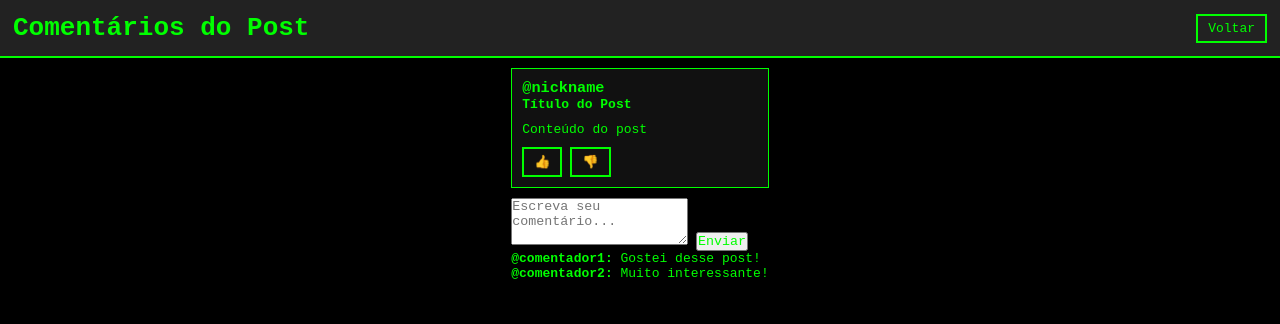
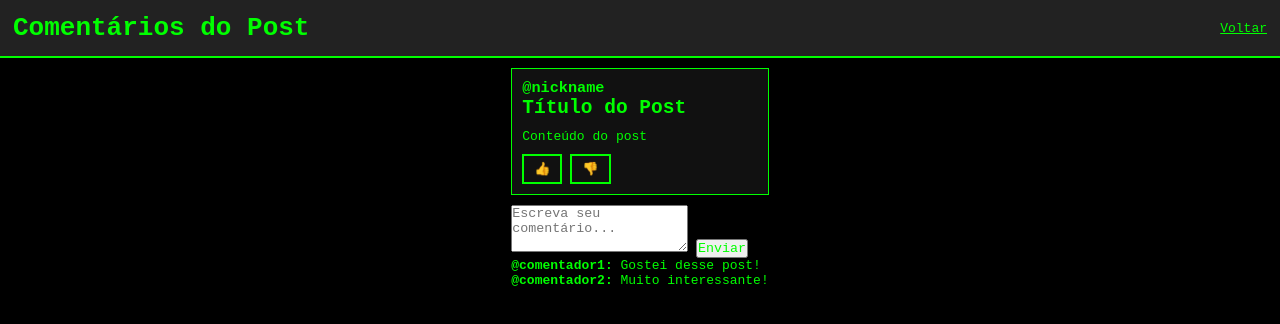
Before and after one commit to makako3wr3fr/Forum_Welito, a plain HTML site: page comments.html in a window 1280 px wide. Drawn offline with Linux system fonts and the light colour scheme.

Commit message:
Update styles.css

```diff
--- a/styles.css
+++ b/styles.css
@@ -115,12 +115,22 @@ form button {
     color: #00ff00;
 }
 
+/* Título do post com maior destaque */
+.post h4 {
+    color: #00ff00;
+    font-size: 1.5em;
+    font-weight: bold;
+    margin-bottom: 0.5em;
+}
+
 .post-content {
     margin: 10px 0;
 }
 
 /* Aparência estilo terminal para os botões */
 button.like-btn, button.dislike-btn, .comment-btn {
+    display: inline-flex;
+    align-items: center;
     background: none;
     border: 2px solid #00ff00;
     padding: 5px 10px;
@@ -135,10 +145,6 @@ button.like-btn:hover, button.dislike-btn:hover, .comment-btn:hover {
     background-color: #00ff00;
 }
 
-button.like-btn:active, button.dislike-btn:active {
-    transform: scale(1.1);
-}
-
 /* Animação de pulsação para clique */
 @keyframes pulse {
     0% { transform: scale(1); }
@@ -151,12 +157,9 @@ button.like-btn.clicked, button.dislike-btn.clicked {
     border-color: #00ff00;
 }
 
-/* Botão para voltar na página de comentários */
-.back-btn {
+/* Contadores de curtidas e deslikes */
+.like-count, .dislike-count {
+    margin-left: 5px;
+    font-weight: bold;
     color: #00ff00;
-    border: 2px solid #00ff00;
-    padding: 5px 10px;
-    text-decoration: none;
-    font-size: 1em;
-    cursor: pointer;
 }
```
